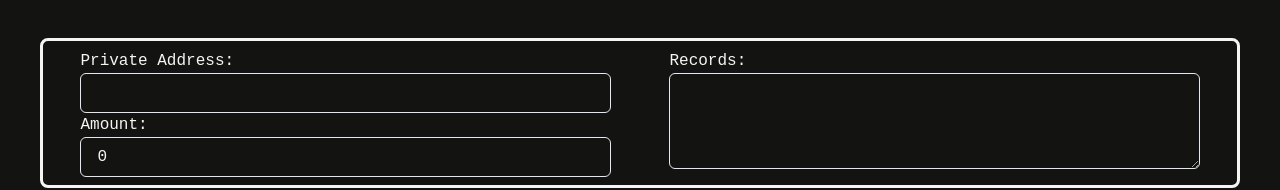
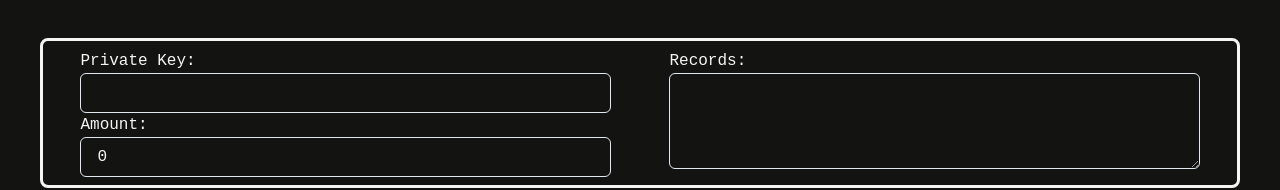
Before and after one commit to jasonkwm/leo-zakkarat, a Next.js app in the folder frontend/: page / in a window 1280 px wide. Shown: the part 158-348 px from the top of the page. Built offline with nearby package versions, Linux system fonts and the light colour scheme; a web font is replaced by a local one.

Commit message:
fix: naming

```diff
--- a/frontend/src/components/GameInputs.tsx
+++ b/frontend/src/components/GameInputs.tsx
@@ -2,19 +2,13 @@ import { Box, Input, Textarea, Text } from "@chakra-ui/react";
 import { useMainDataContext } from "@/hooks/MainDataProvider";
 
 export default function GameInputs() {
-  const {
-    playPrivateKey,
-    setPlayPrivateKey,
-    playAmount,
-    setPlayAmount,
-    playCreditsRecord,
-    setPlayCreditsRecord,
-  } = useMainDataContext();
+    const { playPrivateKey, setPlayPrivateKey, playAmount, setPlayAmount, playCreditsRecord, setPlayCreditsRecord } =
+        useMainDataContext();
 
     return (
         <>
             <Box width={"45%"}>
-        <Text>Private Address: </Text>
+                <Text>Private Key: </Text>
                 <Input
                     required
                     onChange={(e) => {
```
Lines whose indentation alone changed are shown as unchanged.
